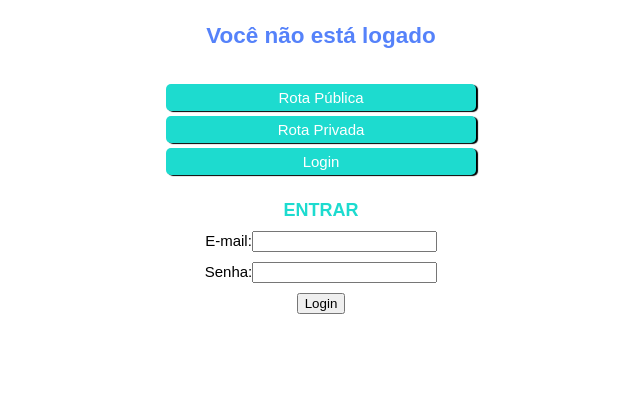
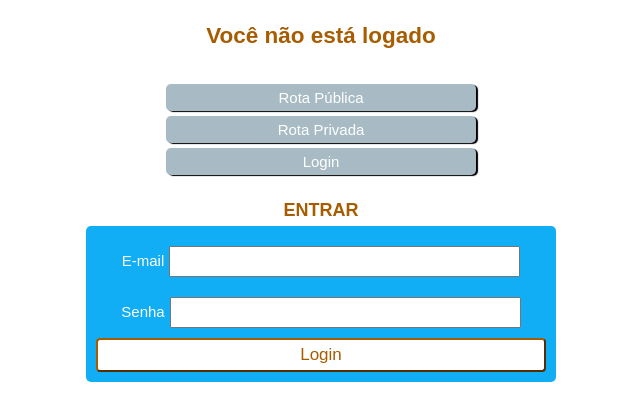
Before and after one commit to tiago-silva-git/projeto-pets, a React (Create React App) app: page /login in a window 1280 px wide. Shown: the top 420 px of the page, without its empty margins (319-959 px from the left). Built offline with nearby package versions, Linux system fonts and the light colour scheme.

Commit message:
Entrega do projeto

```diff
--- a/src/components/AuthStatus.js
+++ b/src/components/AuthStatus.js
@@ -22,16 +22,16 @@ const Title = styled.h1`
   font-size: 1.5em;
   text-align: center;
   font-family: sans-serif;
-  color: #5582fa;
+  color: #a85c00;
 `;
 
 const Button = styled.button`
   display: flex;
   margin-left: auto;
-  color: #5582fa;
+  color: #a85c00;
   font-size: 17px;
   background-color: white;
   border-radius: 4px;
-  border-color: #5582fa;
+  border-color: #a85c00;
   padding: 5px 30px;
 `;
--- a/src/components/Layout.js
+++ b/src/components/Layout.js
@@ -39,7 +39,7 @@ const Links = styled.li`
   display: block;
   margin: 5px auto;
   padding: 5px;
-  background-color: #1ddbcf;
+  background-color: #a8bbc4;
   border-radius: 5px;
   width: 300px;
   box-shadow: 2px 1px 1px black;
--- /dev/null
+++ b/src/components/ListingPets.js
@@ -0,0 +1,57 @@
+import React from "react";
+import { useEffect, useState } from "react";
+import { listPets } from "../services/pets";
+import styled from "styled-components";
+
+export default function ListingPets() {
+  const [state, setState] = useState("");
+
+  useEffect(() => {
+    const request = async () => {
+      const response = await listPets();
+      const array = response.data.pets;
+
+      setState(
+        array.map((elem, i) => (
+          <InfoPet key={response.data.pets[i].id}>
+            <ImgPet src={elem.url} alt={`foto do ${elem.species}`} />
+            <PetData>{`Especie: ${elem.species}`}</PetData>
+            <PetData>{`Nome: ${elem.name}`}</PetData>
+            <PetData>{`Idade: ${elem.age}`}</PetData>
+            <PetData>{`Raça: ${elem.breed}`}</PetData>
+            <PetData>{`Gênero: ${elem.gender}`}</PetData>
+          </InfoPet>
+        ))
+      );
+    };
+
+    request();
+  }, []);
+
+  return <div>{state}</div>;
+}
+
+const InfoPet = styled.ul`
+  max-width: 400px;
+  margin: 30px auto;
+  padding: 5px;
+  background-color: #f58d11;
+  border-radius: 5px;
+  box-shadow: 2px 1px 1px black;
+`;
+
+const PetData = styled.li`
+  display: flex;
+  background-color: #11adf5;
+  color: white;
+  justify-content: center;
+  border-radius: 3px;
+  padding: 3px;
+  margin: 5px;
+`;
+
+const ImgPet = styled.img`
+  width: 385px;
+  max-height: 300px;
+  border-radius: 5px;
+`;
--- a/src/providers/auth.js
+++ b/src/providers/auth.js
@@ -11,7 +11,6 @@ export const authProvider = {
       };
       localStorage.setItem("user", JSON.stringify(user));
       callback(user);
-      console.log(response);
     } catch (error) {
       console.log(error);
     }
--- a/src/routes/ProtectedPage.js
+++ b/src/routes/ProtectedPage.js
@@ -1,26 +1,8 @@
-import React from "react";
-import { useEffect, useState } from "react";
-import { listPets } from "../services/pets";
+import { postPets } from "../services/pets";
+import ListingPets from "../components/ListingPets";
 import styled from "styled-components";
 
 export default function ProtectedPage() {
-  const [state, setState] = useState("...");
-
-  useEffect(() => {
-    const request = async () => {
-      const response = await listPets();
-      const array = response.data.pets;
-
-      setState(
-        array.map((elem) => (
-          <p>{`Especie: ${elem.species} | Nome: ${elem.name} | Idade: ${elem.age} | Raça: ${elem.breed} | Gênero: ${elem.gender}`}</p>
-        ))
-      );
-    };
-
-    request();
-  }, []);
-
   const registerSubmit = (event) => {
     event.preventDefault();
     const formData = new FormData(event.currentTarget);
@@ -29,7 +11,7 @@ export default function ProtectedPage() {
     const age = formData.get("idade");
     const species = formData.get("especie");
     const gender = formData.get("genero");
-    const photoPet = formData.get("foto");
+    const url = formData.get("foto");
 
     const dataRegister = {
       name,
@@ -37,10 +19,11 @@ export default function ProtectedPage() {
       age,
       species,
       gender,
-      photoPet,
+      url,
     };
 
-    console.log(dataRegister);
+    const request = async () => await postPets(dataRegister);
+    request();
   };
 
   return (
@@ -48,7 +31,7 @@ export default function ProtectedPage() {
       <Title>CADASTRE SEU PET</Title>
       <Form onSubmit={registerSubmit}>
         <Labels>
-          Nome:
+          Nome
           <Fields
             className="name"
             placeholder="Qual o nome do seu pet?"
@@ -57,7 +40,7 @@ export default function ProtectedPage() {
           />
         </Labels>
         <Labels>
-          Raça:
+          Raça
           <Fields
             className="breed"
             placeholder="Qual a raça do seu pet?"
@@ -67,28 +50,28 @@ export default function ProtectedPage() {
         </Labels>
         <Group>
           <Labels>
-            Idade:
+            Idade
             <Fields className="age" type="number" name="idade" />
           </Labels>
           <Labels>
-            Especie:
+            Especie
             <Select name="especie" required>
-              <option selected defaultValue="none"></option>
-              <option value="Dog">Cachorro</option>
-              <option value="cat">Gato</option>
+              <option defaultValue="none"></option>
+              <option value="Cachorro">Cachorro</option>
+              <option value="Gato">Gato</option>
             </Select>
           </Labels>
           <Labels>
-            Gênero:
+            Gênero
             <Select name="genero" required>
-              <option selected defaultValue="none"></option>
-              <option value="Female">Fêmea</option>
-              <option value="Male">Macho</option>
+              <option defaultValue="none"></option>
+              <option value="Femêa">Fêmea</option>
+              <option value="Macho">Macho</option>
             </Select>
           </Labels>
         </Group>
         <Labels>
-          Foto:
+          Foto
           <Fields
             className="photoPet"
             placeholder="Link da foto do seu pet"
@@ -98,7 +81,8 @@ export default function ProtectedPage() {
         </Labels>
         <Button type="submit">Cadastrar</Button>
       </Form>
-      <div>{state}</div>
+
+      <ListingPets />
     </>
   );
 }
@@ -106,7 +90,7 @@ export default function ProtectedPage() {
 const Title = styled.h3`
   margin: 5px;
   font-size: 18px;
-  color: #1ddbcf;
+  color: #a85c00;
 `;
 
 const Form = styled.form`
@@ -114,11 +98,14 @@ const Form = styled.form`
   flex-direction: column;
   margin: 0 auto;
   max-width: 800px;
+  background-color: #11adf5;
+  padding: 10px;
+  border-radius: 5px;
+  color: white;
 `;
 const Labels = styled.label`
-  display: flex;
-  gap: 5px;
   margin: 10px;
+  font-size: 16px;
 `;
 
 const Group = styled.div`
@@ -127,30 +114,37 @@ const Group = styled.div`
 
 const Fields = styled.input`
   border-radius: 3px;
+  margin-left: 5px;
   &.name {
     width: 343px;
+    height: 25px;
   }
   &.breed {
     width: 348px;
+    height: 25px;
   }
   &.age {
     width: 35px;
+    height: 25px;
   }
   &.photoPet {
     width: 353px;
+    height: 25px;
   }
 `;
 
 const Select = styled.select`
   border: 2px solid;
   border-radius: 3px;
+  height: 30px;
+  margin-left: 5px;
 `;
 
 const Button = styled.button`
-  color: #5582fa;
+  color: #a85c00;
   background-color: white;
   border-radius: 4px;
-  border-color: #5582fa;
+  border-color: #a85c00;
   padding: 5px 30px;
   font-size: 17px;
 `;
--- a/src/routes/PublicPage.js
+++ b/src/routes/PublicPage.js
@@ -1,12 +1,18 @@
 import React from "react";
 import styled from "styled-components";
+import ListingPets from "../components/ListingPets";
 
 export default function PublicPage() {
-  return <Title>PETS</Title>;
+  return (
+    <>
+      <Title>PETS</Title>
+      <ListingPets />
+    </>
+  );
 }
 
 const Title = styled.h3`
   margin: 5px;
   font-size: 18px;
-  color: #1ddbcf;
+  color: #a85c00;
 `;
--- a/src/routes/login.js
+++ b/src/routes/login.js
@@ -27,17 +27,17 @@ export default function Login() {
   return (
     <div>
       <Title>ENTRAR</Title>
-      <form onSubmit={handleSubmit}>
-        <Fields>
-          E-mail:
-          <input type="email" name="email" />
-        </Fields>
-        <Fields>
-          Senha:
-          <input type="password" name="password" />
-        </Fields>
-        <button type="submit">Login</button>
-      </form>
+      <Form onSubmit={handleSubmit}>
+        <Labels>
+          E-mail
+          <Fields type="email" name="email" />
+        </Labels>
+        <Labels>
+          Senha
+          <Fields type="password" name="password" />
+        </Labels>
+        <Button type="submit">Login</Button>
+      </Form>
     </div>
   );
 }
@@ -45,10 +45,37 @@ export default function Login() {
 const Title = styled.h3`
   margin: 5px;
   font-size: 18px;
-  color: #1ddbcf;
+  color: #a85c00;
 `;
 
-const Fields = styled.label`
+const Form = styled.form`
+  display: flex;
+  flex-direction: column;
+  margin: 0 auto;
+  background-color: #11adf5;
+  padding: 10px;
+  border-radius: 5px;
+  width: 450px;
+  justify-content: center;
+  color: white;
+`;
+
+const Labels = styled.label`
   display: block;
   margin: 10px;
 `;
+
+const Button = styled.button`
+  color: #a85c00;
+  background-color: white;
+  border-radius: 4px;
+  border-color: #a85c00;
+  padding: 5px 30px;
+  font-size: 17px;
+`;
+
+const Fields = styled.input`
+  width: 343px;
+  height: 25px;
+  margin-left: 5px;
+`;
--- a/src/services/pets.js
+++ b/src/services/pets.js
@@ -1,3 +1,5 @@
 import client from "../providers/client";
 
 export const listPets = () => client.get("pets/0nihe1c");
+
+export const postPets = (data) => client.post("pets/0nihe1c", data);
```
